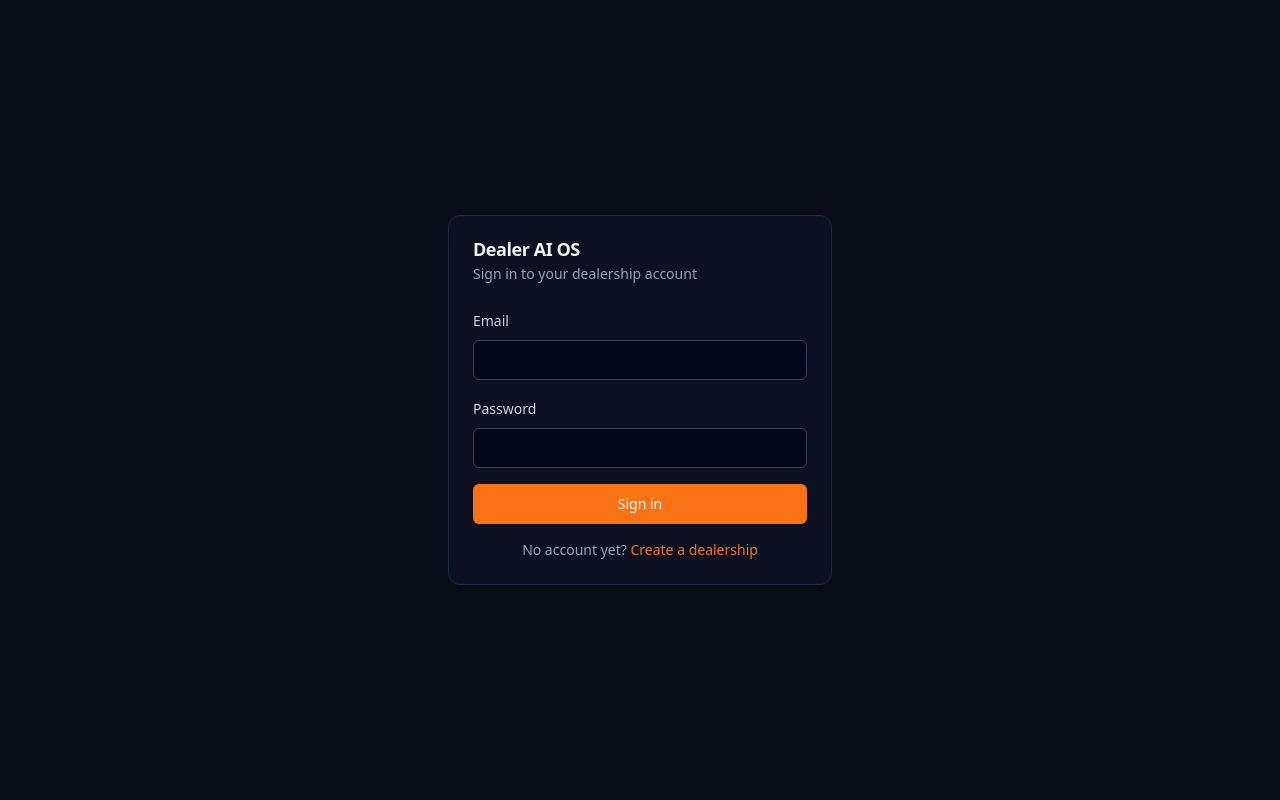
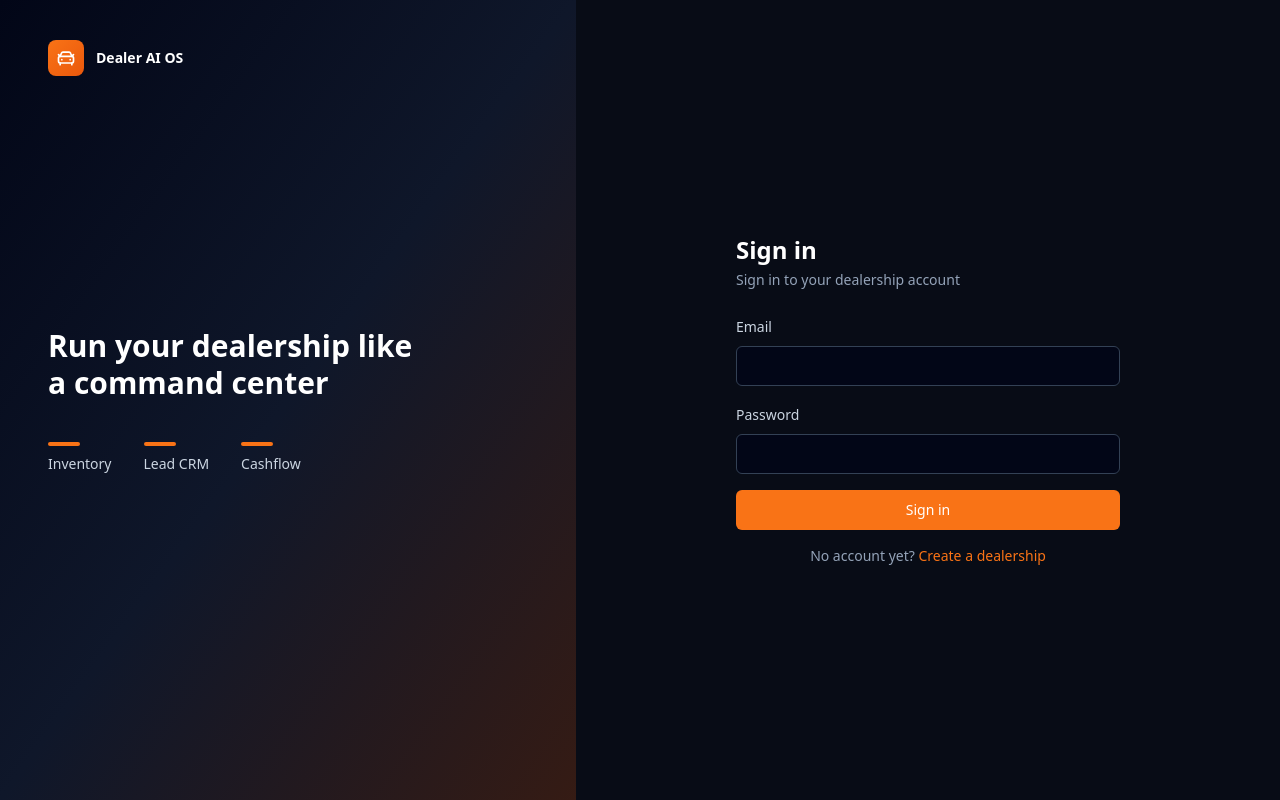
Before and after one commit to prolayp7/dealeraios, a Next.js app: page /login in a window 1280 px wide. Built offline with nearby package versions, Linux system fonts and the light colour scheme.

Commit message:
Add split-screen AuthLayout and apply it to the login page

```diff
--- a/src/app/login/page.tsx
+++ b/src/app/login/page.tsx
@@ -4,16 +4,10 @@
 import { useRouter } from "next/navigation";
 import Link from "next/link";
 import { createBrowserClient } from "@/lib/supabase/client";
+import { AuthLayout } from "@/components/auth-layout";
 import { Button } from "@/components/ui/button";
 import { Input } from "@/components/ui/input";
 import { Label } from "@/components/ui/label";
-import {
-  Card,
-  CardContent,
-  CardDescription,
-  CardHeader,
-  CardTitle,
-} from "@/components/ui/card";
 
 export default function LoginPage() {
   const router = useRouter();
@@ -45,13 +39,17 @@
   }
 
   return (
-    <div className="flex min-h-screen items-center justify-center px-4">
-      <Card className="w-full max-w-sm">
-        <CardHeader>
-          <CardTitle>Dealer AI OS</CardTitle>
-          <CardDescription>Sign in to your dealership account</CardDescription>
-        </CardHeader>
-        <CardContent>
+    <AuthLayout
+      headline="Run your dealership like a command center"
+      showFeatures
+    >
+      <div className="w-full max-w-sm">
+        <div className="mb-6">
+          <h2 className="text-2xl font-bold text-white">Sign in</h2>
+          <p className="mt-1 text-sm text-slate-400">
+            Sign in to your dealership account
+          </p>
+        </div>
         <form onSubmit={handleSubmit} className="space-y-4">
           <div className="space-y-2">
             <Label htmlFor="email">Email</Label>
@@ -86,8 +84,7 @@
             Create a dealership
           </Link>
         </p>
-        </CardContent>
-      </Card>
       </div>
+    </AuthLayout>
   );
 }
--- /dev/null
+++ b/src/components/auth-layout.tsx
@@ -0,0 +1,75 @@
+"use client";
+
+import type { ReactNode } from "react";
+import { CarFront } from "lucide-react";
+
+const FEATURES = ["Inventory", "Lead CRM", "Cashflow"];
+
+interface AuthLayoutProps {
+  headline: string;
+  subcopy?: string;
+  showFeatures?: boolean;
+  children: ReactNode;
+}
+
+function BrandMark({ compact = false }: { compact?: boolean }) {
+  return (
+    <div className="flex items-center gap-3">
+      <div
+        className={
+          compact
+            ? "flex h-8 w-8 shrink-0 items-center justify-center rounded-lg bg-gradient-to-br from-orange-500 to-orange-600 text-white"
+            : "flex h-9 w-9 shrink-0 items-center justify-center rounded-lg bg-gradient-to-br from-orange-500 to-orange-600 text-white"
+        }
+      >
+        <CarFront className={compact ? "h-4 w-4" : "h-5 w-5"} />
+      </div>
+      <span className="text-sm font-bold text-white">Dealer AI OS</span>
+    </div>
+  );
+}
+
+export function AuthLayout({
+  headline,
+  subcopy,
+  showFeatures = false,
+  children,
+}: AuthLayoutProps) {
+  return (
+    <div className="flex min-h-screen flex-col lg:flex-row">
+      <div className="flex items-center gap-3 border-b border-slate-800/60 bg-navy-dark px-6 py-5 lg:hidden">
+        <BrandMark compact />
+      </div>
+
+      <div className="relative hidden overflow-hidden bg-gradient-to-br from-navy-dark via-navy to-orange-600/20 lg:flex lg:w-[45%] lg:flex-col lg:justify-center lg:px-12">
+        <div className="absolute left-12 top-10">
+          <BrandMark />
+        </div>
+
+        <div className="max-w-sm">
+          <h1 className="text-3xl font-bold leading-tight text-white">
+            {headline}
+          </h1>
+          {subcopy && (
+            <p className="mt-3 text-slate-400">{subcopy}</p>
+          )}
+
+          {showFeatures && (
+            <div className="mt-10 flex gap-8">
+              {FEATURES.map((feature) => (
+                <div key={feature}>
+                  <div className="h-1 w-8 rounded-full bg-orange-500" />
+                  <p className="mt-2 text-sm text-slate-300">{feature}</p>
+                </div>
+              ))}
+            </div>
+          )}
+        </div>
+      </div>
+
+      <div className="flex flex-1 items-center justify-center px-4 py-12">
+        {children}
+      </div>
+    </div>
+  );
+}
```
Lines whose indentation alone changed are shown as unchanged.
